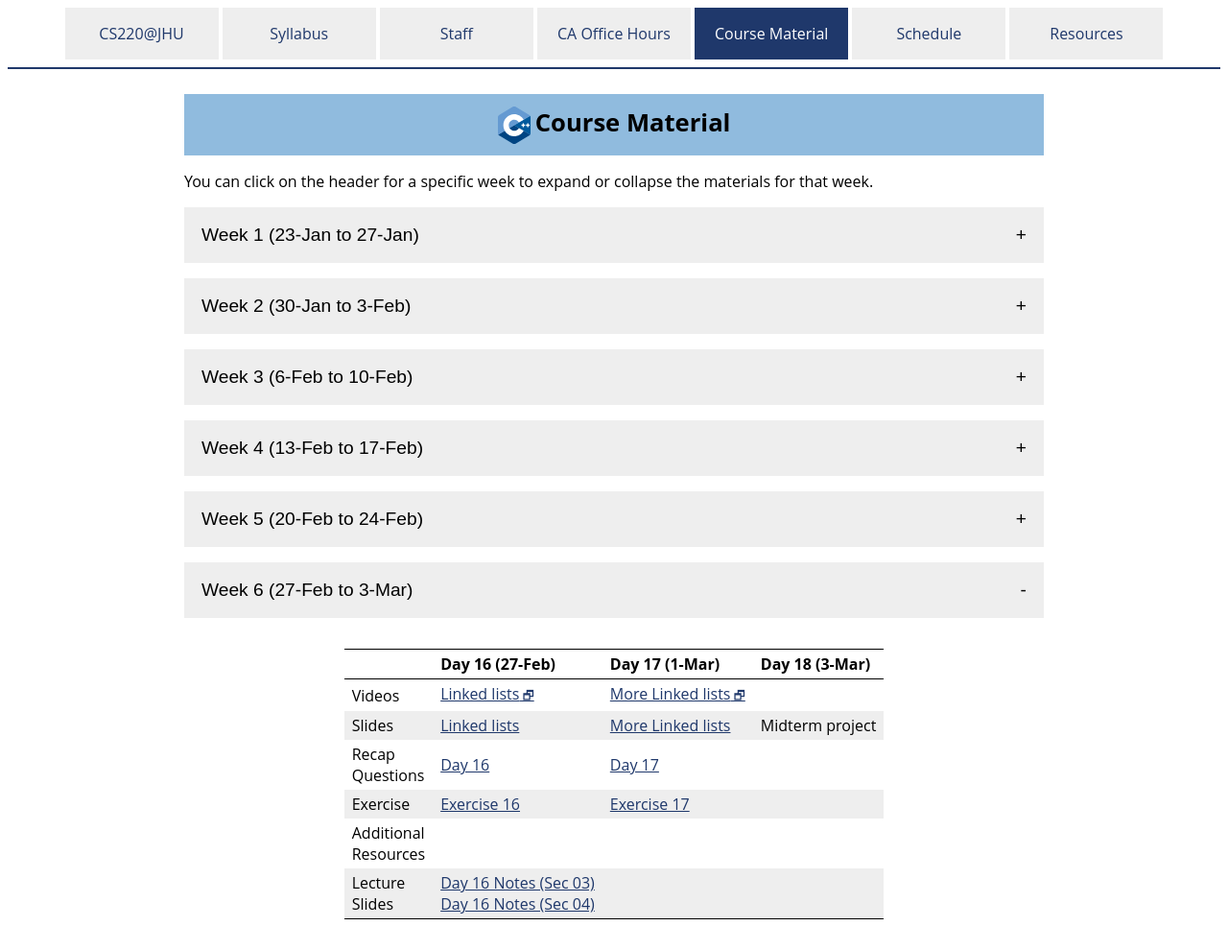
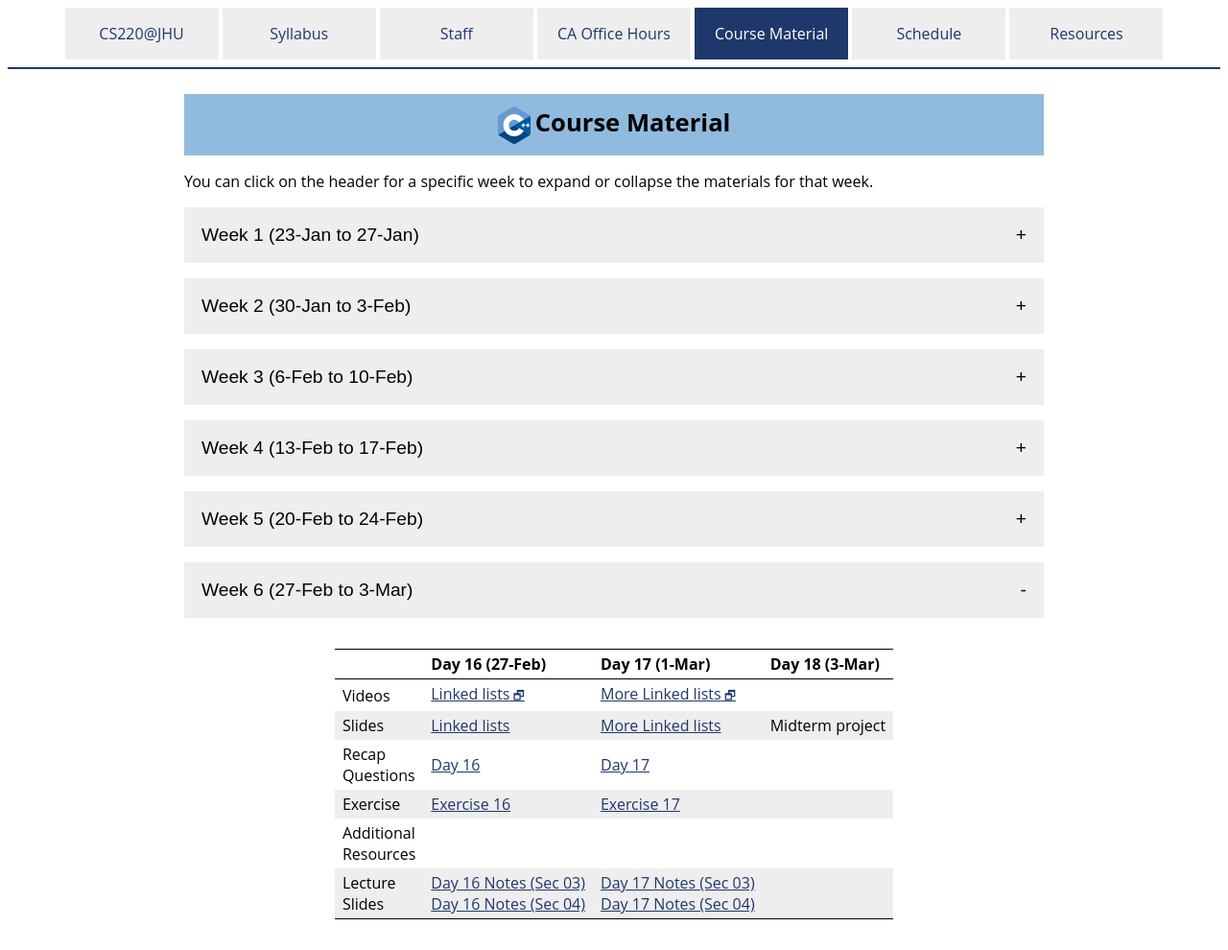
Before and after one commit to vivek-booshan/cs220-sp23, a Jekyll site: the page built from material.md, in a window 1280 px wide. Shown: the whole page at 96% size. Built offline with Jekyll 4.4.1, drawn with Linux system fonts in a browser that asks for light colours.

Commit message:
day 17 notes for sec 03/04

```diff
--- a/material.csv
+++ b/material.csv
@@ -139,4 +139,6 @@ Week,Day,Date,Type,Link text,URL
 6,2,1-Mar,Slides,More Linked lists,slides/day17_more_linked_lists.pdf
 6,2,1-Mar,Recap,Day 17,questions/day17.html
 6,2,1-Mar,Exercise,Exercise 17,exercise/ex17.html
+6,2,1-Mar,LectureSlides,"Day 17 Notes (Sec 03)",slides/notes/sp23_day17_sec03.pdf
+6,2,1-Mar,LectureSlides,"Day 17 Notes (Sec 04)",slides/notes/sp23_day17_sec04.pdf
 6,3,3-Mar,Slides,Midterm project,#
--- a/material.md
+++ b/material.md
@@ -318,7 +318,7 @@ the materials for that week.
     <tr>
       <td>Lecture<br>Slides</td>
       <td><a href='slides/notes/sp23_day16_sec03.pdf'>Day 16 Notes (Sec 03)</a><br><a href='slides/notes/sp23_day16_sec04.pdf'>Day 16 Notes (Sec 04)</a></td>
-      <td></td>
+      <td><a href='slides/notes/sp23_day17_sec03.pdf'>Day 17 Notes (Sec 03)</a><br><a href='slides/notes/sp23_day17_sec04.pdf'>Day 17 Notes (Sec 04)</a></td>
       <td></td>
     </tr>
   </tbody>
```
Also changed, not shown: 2 other files.
